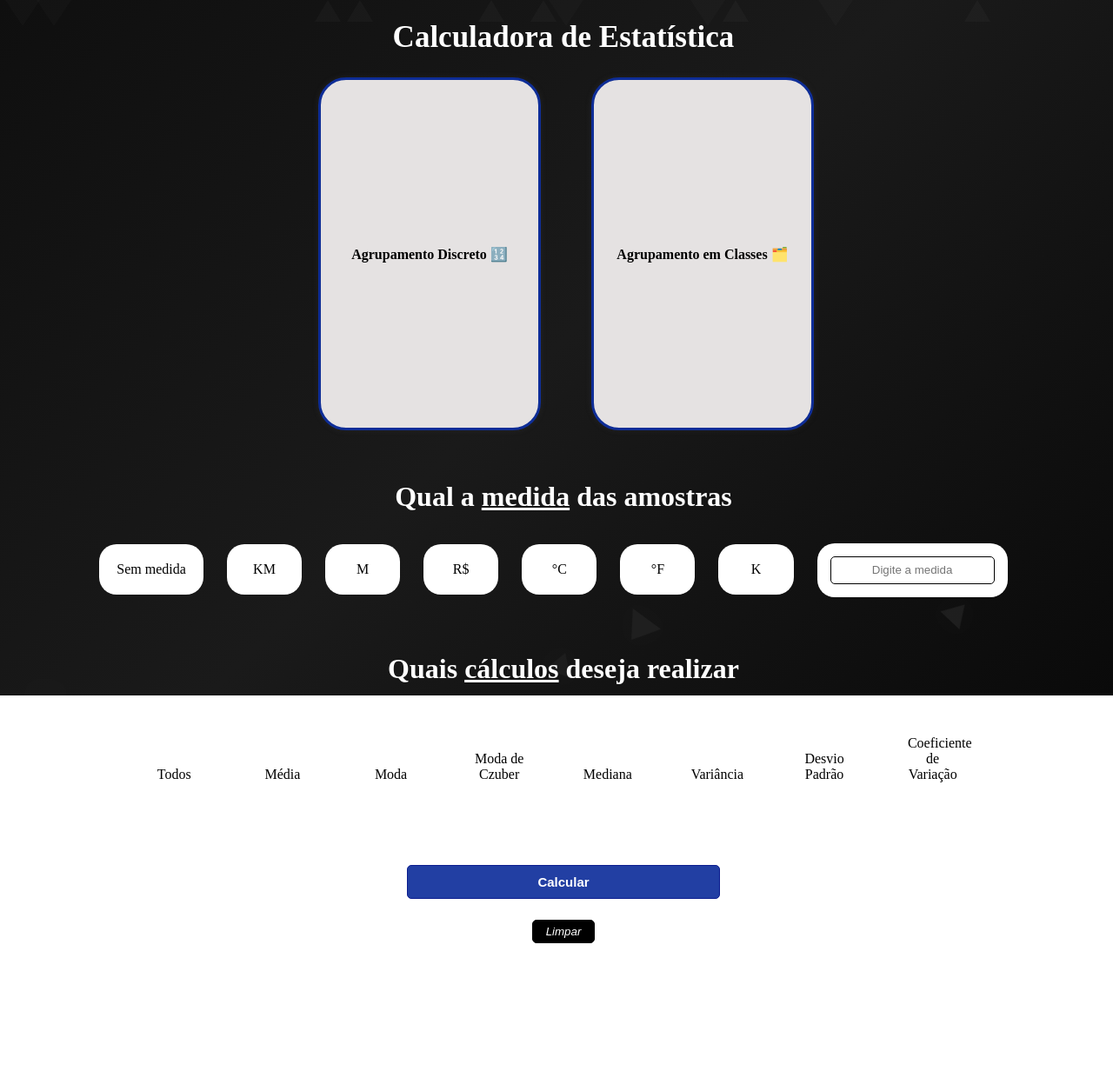
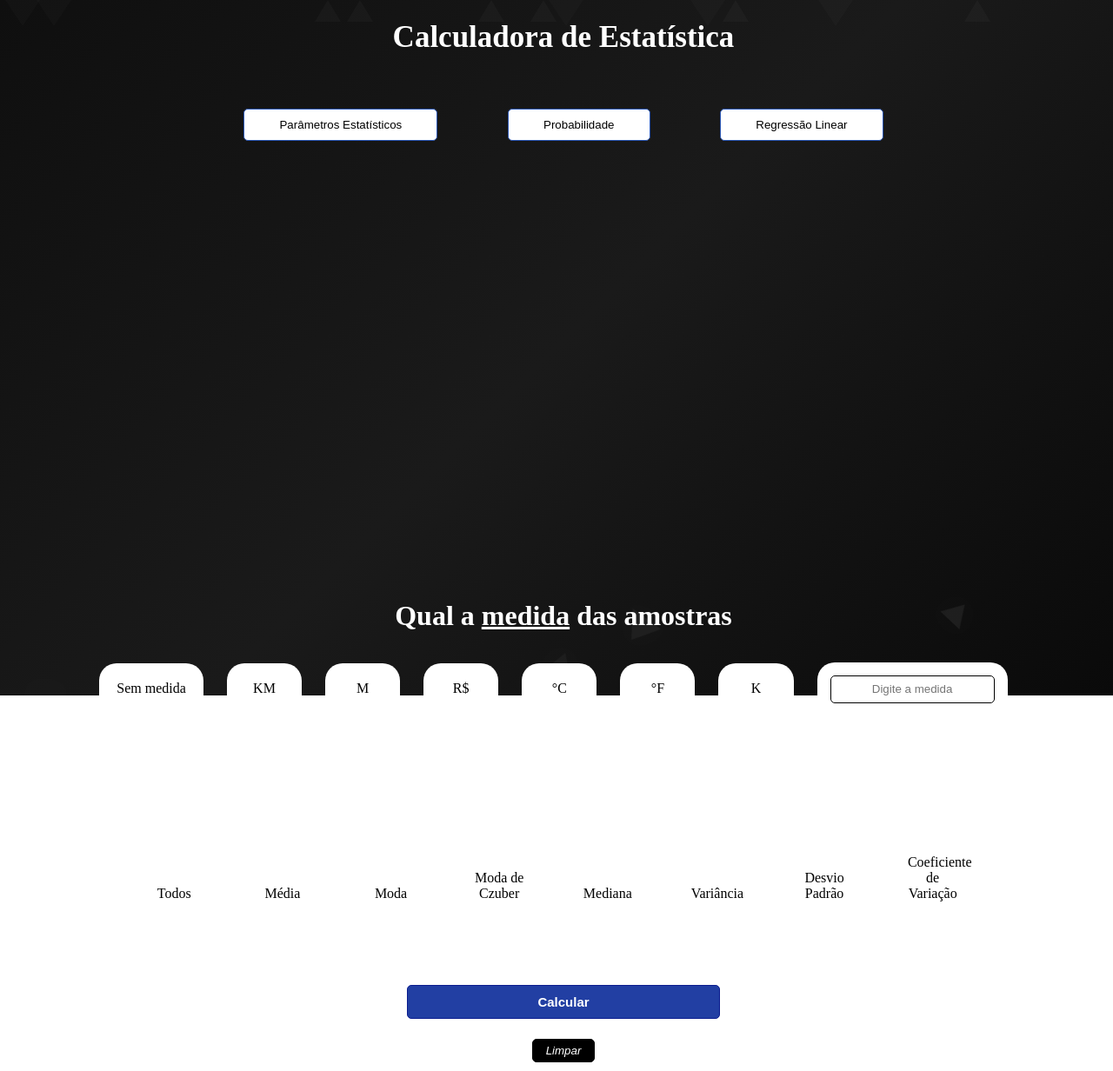
Before and after one commit to IsadoraPBastos/Calculadora-De-Estatistica, a Flask app: page / in a window 1280 px wide. Shown: the top 1232 px of the page at 87% size. Before the commit the page ends 1085 px from the top, so only its background shows below. Run offline with Flask 3, Linux system fonts and the light colour scheme.

Commit message:
Início implementação novos cálculos

```diff
--- a/app.py
+++ b/app.py
@@ -419,6 +419,248 @@
                          mostrarResultados=True,
                          dados_classes=True)
 
+import math
+from scipy.stats import norm #pip install scipy
+
+#distribuicao uniforme
+class DistribuicaoUniforme:
+    def __init__(self, A: float, B: float):
+        if A >= B:
+            raise ValueError('O limite inferior (A) deve ser menor que o limite superior (B).')
+        self.A = A
+        self.B = B
+        self.amplitude = B - A
+
+    def calcular_media(self) -> float:
+        media = (self.A + self.B) / 2
+        return media
+
+    def calcular_variancia(self) -> float:
+        variancia = (self.amplitude ** 2) / 12
+        return variancia
+
+    def calcular_desvio_padrao(self) -> float:
+        desvio_padrao = math.sqrt(self.calcular_variancia())
+        return desvio_padrao
+
+    def calcular_cv(self) -> float:
+        desvio_padrao = self.calcular_desvio_padrao()
+        media = self.calcular_media()
+        if media == 0:
+            return float('inf')
+        cv = (desvio_padrao / media) * 100
+        return cv
+
+    def calcular_probabilidade_intervalo(self, x1:float, x2:float) -> float:
+        #calcula P(x1 <= X <= x2)
+        if x1 > x2:
+            x1, x2 = x2,x1
+        limite_inferior = max(x1, self.A)
+        limite_superior = min(x2, self.B)
+
+        if limite_inferior >= limite_superior:
+                return 0.0
+
+        probabilidade = (limite_superior - limite_inferior) / self.amplitude
+        return probabilidade * 100
+
+    #retorna o valor da função densidade de probilidade f(x) para um dado ponto x
+    def densidade_probabilidade(self, x: float) -> float:
+        if self.A <= x <= self.B:
+            return 1 / self.amplitude
+        else:
+            return 0.0
+
+#--- EXERCICIO PASSADO PELO JC ---
+A = -2.75 #-27,5 ou -2.75?
+B = 10.17
+print(f'\nDistribuição Uniforme Contínua em A={A} e B={B}\n')
+try:
+    dist = DistribuicaoUniforme(A=A, B=B)
+
+    #1.paramentros
+    media = dist.calcular_media()
+    variancia = dist.calcular_variancia()
+    desvio_padrao = dist.calcular_desvio_padrao()
+    cv = dist.calcular_cv()
+
+    print(f'Intervalo[A, B]: [{dist.A}. {dist.B}]\n')
+    print(f'A) Média: {media:.2f}\n')
+    print(f'B) Variância: {variancia:.2f}\n')
+    print(f'C) Desvio Padrão: {desvio_padrao:.2f}\n')
+    print(f'D) Coeficiente de Variação (CV): {cv:.2f}%\n')
+
+    #2.probabilidades
+    prob_e = dist.calcular_probabilidade_intervalo(3, 6.98)
+    print(f'E) P(3 < X < 6.98): {prob_e:.2f}%\n')
+
+    prob_f = dist.calcular_probabilidade_intervalo(7.77, B)
+    print(f'F) P(X >= 7.77): {prob_f:.2f}%\n')
+
+    prob_g = dist.calcular_probabilidade_intervalo(A, 5.00)
+    print(f'G) P(X < 5.00): {prob_g:.2f}%\n')
+
+    prob_h = dist.calcular_probabilidade_intervalo(4.57, 4.57)
+    print(f'H) P(X = 4.57): {prob_h:.2f}%\n')
+
+except ValueError as e:
+    print(f'Erro: {e}')
+
+#distribuicao exponencial
+class DistribuicaoExponencial:
+
+    def __init__(self, taxa_lambda: float ):
+        if taxa_lambda <= 0:
+            raise ValueError('O parâmetro lambda deve ser positivo')
+        self.taxa_lambda = taxa_lambda
+
+    def calcular_media(self) -> float:
+        return 1 / self.taxa_lambda
+
+    def calcular_variancia(self) -> float:
+        return 1 / (self.taxa_lambda ** 2)
+
+    def calcular_desvio_padrao(self) -> float:
+        return self.calcular_media()
+
+    def calcular_cv(self) -> float:
+        return 100.0
+
+    def calcular_probabilidade_acumulada(self, A: float) -> float:
+        #calcula a probabilidade P(X <= A)
+        if A < 0:
+            return 0.0
+        prob = 100 * (1 - math.exp(-self.taxa_lambda * A))
+        return prob
+
+    def calcular_prob_sobrevivencia(self, A: float) -> float:
+        #calcula a probabilidade P(X >= A)
+        if A < 0:
+            return 100.0
+        prob = 100 * math.exp(-self.taxa_lambda * A)
+        return prob
+
+    def calcular_probabilidade_intervalo(self, x1: float, x2: float) -> float:
+        #calcula a probabilidade P(x1 <= X <= x2)
+        if x1 > x2:
+            x1, x2 = x2, x1
+        prob_x2 = self.calcular_probabilidade_acumulada(x2)
+        prob_x1 = self.calcular_probabilidade_acumulada(x1)
+        return prob_x2 - prob_x1
+
+
+# --- EXERCICIO PASSADO PELO JC ---
+DESVIO_PADRAO = 5.47
+
+LAMBDA = 1 / DESVIO_PADRAO
+
+print(f'\nDistribuição Exponencial')
+print(f'Desvio Padrão dado: {DESVIO_PADRAO:.2f}')
+print(f'Taxa calculada: {LAMBDA:.2f}')
+try:
+    exp_dist = DistribuicaoExponencial(taxa_lambda=LAMBDA)
+
+    media = exp_dist.calcular_media()
+    print(f'Média de conferência: {media:.2f}\n')
+
+    prob_a = exp_dist.calcular_prob_sobrevivencia(6.99)
+    print(f'A) P(X > 6.99): {prob_a:.2f}%\n')
+
+    prob_b = exp_dist.calcular_probabilidade_acumulada(3.33)
+    print(f'B) P(X <= 3.33): {prob_b:.2F}%\n')
+
+    prob_c = exp_dist.calcular_probabilidade_intervalo(17, 17)
+    print(f'C) P(X = 17): {prob_c:.2F}%\n')
+
+    prob_d = exp_dist.calcular_probabilidade_intervalo(4, 5.50)
+    print(f'D) P(4 < X <= 5,50): {prob_d:.2f}%\n')
+except ValueError as e:
+    print(f'Erro: {e}')
+
+#-- Distribuição Normal Padronizada --
+class DistribuicaoNormalPadrao:
+    def __init__(self):
+        self.media = 0
+        self.desvio_padrao = 1.0
+        self.variancia = 1.0
+
+    def calcular_media(self) -> float:
+        return self.media
+
+    def calcular_variancia(self) -> float:
+        return self.variancia
+
+    def calcular_desvio_padrao(self) -> float:
+        return self.desvio_padrao
+
+    def calcular_cv(self) -> float:
+        return float('inf')
+
+    def calcular_prob_acumulada(self, z: float) -> float:
+        #P(Z <= a) = P(Z < a)
+        prob = norm.cdf(z)
+        return prob * 100
+
+    def calcular_prob_sobrevivencia(self, z: float) -> float:
+        #P(Z >= a) = P(Z > a)
+        prob = norm.sf(z)
+        return prob * 100
+
+    def calcular_probabilidade_intervalo(self, z1: float, z2: float) -> float:
+        #P(a <= Z <= b) = P(a < Z < b)
+        if z1 > z2:
+            z1, z2 = z2, z1
+        prob_z2 = self.calcular_prob_acumulada(z2)
+        prob_z1 = self.calcular_prob_acumulada(z1)
+
+        return prob_z2 - prob_z1
+
+#conversor x pra z
+class TransformacaoZ:
+    def calcular_z_tabela_amostra(X: float, Mu: float, Sigma: float, N: int) -> float:
+        if N <= 0:
+            raise ValueError('O tamanho da amostra (N) deve ser positivo')
+        if Sigma <= 0:
+            raise ValueError('O Desvio Padrão (Sigma) deve ser positivo')
+
+        numerador = X - Mu
+        raiz_N = math.sqrt(N)
+        Z_tabela = (numerador * raiz_N) / Sigma
+        return Z_tabela
+
+# --- EXERCICIO DE EXEMPLO ---
+MEDIA_POPULACIONAL = 25.42
+TAMANHO_AMOSTRA = 36
+DESVIO_POPULACIONAL = 7.25
+MEDIA_AMOSTRAL_INTERESSE = 23.99
+
+print("\n\n--- Distribuição Amostral ---")
+print(f'Dados: média ={MEDIA_POPULACIONAL}, amostra ={TAMANHO_AMOSTRA}, D.P ={DESVIO_POPULACIONAL} para P(X > 23.99)\n')
+
+try:
+    z_calculado = TransformacaoZ.calcular_z_tabela_amostra(
+        X=MEDIA_AMOSTRAL_INTERESSE,
+        Mu=MEDIA_POPULACIONAL,
+        Sigma=DESVIO_POPULACIONAL,
+        N=TAMANHO_AMOSTRA
+    )
+
+    print(f'1. Tabela Z (Z_x) calculado: {z_calculado:.4f}')
+
+    z_dist = DistribuicaoNormalPadrao()
+
+    prob_a = z_dist.calcular_prob_sobrevivencia(z_calculado)
+
+    print(f'2. Probabilidade P(Z > {z_calculado:.4f}): {prob_a:.2f}%')
+
+    # A) P(X > 23.99)
+    print(f'\nA) P(X > 23.99): {prob_a:.2f}%')
+
+except ValueError as e:
+    print(f'Erro: {e}')
+except NameError:
+    print("Erro: Certifique que as classes 'TransformacaoZ' e 'DistribuicaoNormalPadrao' estão definidas.")
+
 
 if __name__ == '__main__':
     app.run(debug=True)
--- a/static/script.js
+++ b/static/script.js
@@ -15,7 +15,9 @@
 function abrirModalDiscreto() {
   document.getElementById("container_modal_discreto").classList.remove("show");
   document.querySelector(".botoes-calcular-limpar").classList.remove("descer");
-  document.querySelector(".container-opcoes-tipo-dado").classList.remove("descer");
+  document
+    .querySelector(".container-opcoes-tipo-dado")
+    .classList.remove("descer");
 }
 
 function abrirModalClasses() {
@@ -33,5 +35,206 @@
 function fecharModalClasses() {
   document.getElementById("container_modal_classes").classList.remove("show");
   document.querySelector(".botoes-calcular-limpar").classList.remove("descer");
-  document.querySelector(".container-opcoes-tipo-dado").classList.remove("descer");
+  document
+    .querySelector(".container-opcoes-tipo-dado")
+    .classList.remove("descer");
 }
+
+function abrirModalVAC() {
+  document.getElementById("container_modal_vac").classList.add("show");
+  document.querySelector(".botoes-calcular-limpar").classList.add("descer");
+  document.querySelector(".container-opcoes-tipo-dado").classList.add("descer");
+}
+
+function fecharModalVAC() {
+  document.getElementById("container_modal_vac").classList.remove("show");
+  document.querySelector(".botoes-calcular-limpar").classList.remove("descer");
+  document
+    .querySelector(".container-opcoes-tipo-dado")
+    .classList.remove("descer");
+}
+
+function abrirModalVAD() {
+  document.getElementById("container_modal_vad").classList.add("show");
+  document.querySelector(".botoes-calcular-limpar").classList.add("descer");
+  document.querySelector(".container-opcoes-tipo-dado").classList.add("descer");
+}
+
+function fecharModalVAD() {
+  document.getElementById("container_modal_vad").classList.remove("show");
+  document.querySelector(".botoes-calcular-limpar").classList.remove("descer");
+  document
+    .querySelector(".container-opcoes-tipo-dado")
+    .classList.remove("descer");
+}
+
+// Seleção dos botões dentro dos modais
+
+const secaoDadosDesordenado = document.getElementById("secaoDadosDesordenados");
+const secaoDadosEmTabela = document.getElementById("secaoDadosEmTabela");
+
+function mostrarDadosDesordenados() {
+  secaoDadosDesordenado.style.display = "flex";
+  secaoDadosEmTabela.style.display = "none";
+
+  document.getElementById("btn-escolha-desordenado").classList.add("ativo");
+  document.getElementById("btn-escolha-tabela").classList.remove("ativo");
+
+  setTimeout(() => {
+    const input = document.getElementById("inputAdicionarDesordenados");
+    if (input) {
+      input.focus();
+    }
+  }, 100);
+}
+
+function mostrarDadosEmTabela() {
+  secaoDadosEmTabela.style.display = "flex";
+  secaoDadosDesordenado.style.display = "none";
+
+  document.getElementById("btn-escolha-desordenado").classList.remove("ativo");
+  document.getElementById("btn-escolha-tabela").classList.add("ativo");
+
+  setTimeout(() => {
+    const input = document.querySelector('input[name="amostra"]');
+    if (input) {
+      input.focus();
+    }
+  }, 100);
+}
+
+const secaoDUnifor = document.getElementById("secaoDUnifor");
+const secaoDExpo = document.getElementById("secaoDExpo");
+const secaoDNormal = document.getElementById("secaoDNormal");
+
+function mostrarDUnifor() {
+  secaoDUnifor.style.display = "flex";
+  secaoDExpo.style.display = "none";
+  secaoDNormal.style.display = "none";
+
+  document.getElementById("btn-escolha-uniforme").classList.add("ativo");
+  document.getElementById("btn-escolha-exponecial").classList.remove("ativo");
+  document.getElementById("btn-escolha-normal").classList.remove("ativo");
+}
+
+function mostrarDExpo() {
+  secaoDExpo.style.display = "flex";
+  secaoDUnifor.style.display = "none";
+  secaoDNormal.style.display = "none";
+
+  document.getElementById("btn-escolha-exponecial").classList.add("ativo");
+  document.getElementById("btn-escolha-uniforme").classList.remove("ativo");
+  document.getElementById("btn-escolha-normal").classList.remove("ativo");
+}
+
+function mostrarDNormal() {
+  secaoDExpo.style.display = "none";
+  secaoDUnifor.style.display = "none";
+  secaoDNormal.style.display = "flex";
+
+  document.getElementById("btn-escolha-exponecial").classList.remove("ativo");
+  document.getElementById("btn-escolha-uniforme").classList.remove("ativo");
+  document.getElementById("btn-escolha-normal").classList.add("ativo");
+}
+
+const secaoDBino = document.getElementById("secaoDBino");
+const secaoDPois = document.getElementById("secaoDPois");
+
+function mostrarDBino() {
+  secaoDBino.style.display = "flex";
+  secaoDPois.style.display = "none";
+
+  document.getElementById("btn-escolha-binomial").classList.add("ativo");
+  document.getElementById("btn-escolha-poisson").classList.remove("ativo");
+}
+
+function mostrarDPois() {
+  secaoDPois.style.display = "flex";
+  secaoDBino.style.display = "none";
+
+  document.getElementById("btn-escolha-poisson").classList.add("ativo");
+  document.getElementById("btn-escolha-binomial").classList.remove("ativo");
+}
+
+function mostrarDNormal() {
+  secaoDExpo.style.display = "none";
+  secaoDUnifor.style.display = "none";
+  secaoDNormal.style.display = "flex";
+
+  document.getElementById("btn-escolha-exponecial").classList.remove("ativo");
+  document.getElementById("btn-escolha-uniforme").classList.remove("ativo");
+  document.getElementById("btn-escolha-normal").classList.add("ativo");
+}
+
+// Cards
+let cardDiscreto = document.querySelector(".container-card-discreto");
+let cardClasses = document.querySelector(".container-card-classes");
+let cardVAC = document.querySelector(".container-card-vac");
+let cardVAD = document.querySelector(".container-card-vad");
+let cardEQ1 = document.querySelector(".container-card-eq1");
+
+function paramEsta() {
+  document.getElementById("btn-par-estatisticos").classList.add("ativo");
+  document.getElementById("btn-probabilidade").classList.remove("ativo");
+  document.getElementById("btn-reg-linear").classList.remove("ativo");
+
+  cardVAC.style.display = "none";
+  cardVAC.style.opacity = 0;
+  cardVAD.style.display = "none";
+  cardVAD.style.opacity = 0;
+  cardEQ1.style.display = "none";
+  cardEQ1.style.opacity = 0;
+
+  cardDiscreto.style.display = "block";
+  requestAnimationFrame(() => {
+    cardDiscreto.style.opacity = 1;
+  });
+
+  cardClasses.style.display = "block";
+  requestAnimationFrame(() => {
+    cardClasses.style.opacity = 1;
+  });
+}
+
+function probabilidade() {
+  document.getElementById("btn-par-estatisticos").classList.remove("ativo");
+  document.getElementById("btn-probabilidade").classList.add("ativo");
+  document.getElementById("btn-reg-linear").classList.remove("ativo");
+
+  cardDiscreto.style.display = "none";
+  cardDiscreto.style.opacity = 0;
+  cardClasses.style.display = "none";
+  cardClasses.style.opacity = 0;
+  cardEQ1.style.display = "none";
+  cardEQ1.style.opacity = 0;
+
+  cardVAC.style.display = "block";
+  requestAnimationFrame(() => {
+    cardVAC.style.opacity = 1;
+  });
+
+  cardVAD.style.display = "block";
+  requestAnimationFrame(() => {
+    cardVAD.style.opacity = 1;
+  });
+}
+
+function regreLinear() {
+  document.getElementById("btn-par-estatisticos").classList.remove("ativo");
+  document.getElementById("btn-probabilidade").classList.remove("ativo");
+  document.getElementById("btn-reg-linear").classList.add("ativo");
+
+  cardDiscreto.style.display = "none";
+  cardDiscreto.style.opacity = 0;
+  cardClasses.style.display = "none";
+  cardClasses.style.opacity = 0;
+  cardVAC.style.display = "none";
+  cardVAC.style.opacity = 0;
+  cardVAD.style.display = "none";
+  cardVAD.style.opacity = 0;
+
+  cardEQ1.style.display = "block";
+  requestAnimationFrame(() => {
+    cardEQ1.style.opacity = 1;
+  });
+}
--- a/static/style.css
+++ b/static/style.css
@@ -41,7 +41,7 @@
   height: 20px;
 }
 
-hr{
+hr {
   width: 80%;
   opacity: 0.7;
   border: none;
@@ -49,13 +49,13 @@
   margin: 40px auto;
 }
 
-.btn_calcular{
+.btn_calcular {
   padding: 10px;
   font-size: 15px;
   transition: 0.5s;
 }
 
-.btn_calcular:hover{
+.btn_calcular:hover {
   transform: scale(1.1);
 }
 
@@ -64,12 +64,24 @@
 }
 
 @keyframes chacoalhar {
-  0% { transform: translateX(0); }
-  20% { transform: translateX(-4px); }
-  40% { transform: translateX(4px); }
-  60% { transform: translateX(-4px); }
-  80% { transform: translateX(4px); }
-  100% { transform: translateX(0); }
+  0% {
+    transform: translateX(0);
+  }
+  20% {
+    transform: translateX(-4px);
+  }
+  40% {
+    transform: translateX(4px);
+  }
+  60% {
+    transform: translateX(-4px);
+  }
+  80% {
+    transform: translateX(4px);
+  }
+  100% {
+    transform: translateX(0);
+  }
 }
 
 .btn_limpar {
@@ -102,7 +114,7 @@
   transition: margin-top 0.3s ease;
 }
 
-.titulo-medida-amostras{
+.titulo-medida-amostras {
   margin-bottom: 3%;
 }
 
@@ -133,7 +145,8 @@
   margin: 20px;
 }
 
-.container-escolha-calculo, .container-opcoes-tipo-dado {
+.container-escolha-calculo,
+.container-opcoes-tipo-dado {
   margin: 5%;
   margin-top: 3%;
 }
@@ -159,7 +172,7 @@
   color: white;
 }
 
-label[for="modaCzuber"].disabled{
+label[for="modaCzuber"].disabled {
   background-color: gray;
   cursor: not-allowed;
   opacity: 0.6;
@@ -175,12 +188,25 @@
   position: relative;
 }
 
-.front-discreto, .back-discreto, .front-classes, .back-classes {
+.front-discreto,
+.back-discreto,
+.front-classes,
+.back-classes,
+.front-vac,
+.back-vac,
+.front-vad,
+.back-vad,
+.front-eq1,
+.back-eq1 {
   background-color: #e5e2e2;
   border: 3px solid #0e2d97;
 }
-/* Card Agrupamento Discreto */
-.card-discreto {
+/* Cards */
+.card-discreto,
+.card-classes,
+.card-vac,
+.card-vad,
+.card-eq1 {
   height: 100%;
   width: 100%;
   position: relative;
@@ -189,18 +215,33 @@
   transform-style: preserve-3d;
 }
 
-.container-card-discreto {
+.container-card-discreto,
+.container-card-classes,
+.container-card-vac,
+.container-card-vad,
+.container-card-eq1 {
   height: 400px;
   width: 250px;
   perspective: 800px;
+  display: none;
+  opacity: 0;
+  transition: opacity 0.4s ease;
 }
 
-.container-card-discreto:hover > .card-discreto {
+.container-card-discreto:hover .card-discreto,
+.container-card-classes:hover .card-classes,
+.container-card-vac:hover .card-vac,
+.container-card-vad:hover .card-vad,
+.container-card-eq1:hover .card-eq1 {
   cursor: pointer;
   transform: rotateY(180deg);
 }
 
-.front-discreto {
+.front-discreto,
+.front-classes,
+.front-vac,
+.front-vad,
+.front-eq1 {
   height: 100%;
   width: 100%;
   border-radius: 2rem;
@@ -213,54 +254,11 @@
   display: flex;
 }
 
-.back-discreto{
-  height: 100%;
-  width: 100%;
-  border-radius: 2rem;
-  box-shadow: 0 0 5px 2px rgba(50, 50, 50, 0.25);
-  position: absolute;
-  backface-visibility: hidden;
-}
-
-.back-discreto {
-  transform: rotateY(180deg);
-}
-
-/* Card Agrupamento em Classes*/
-.card-classes {
-  height: 100%;
-  width: 100%;
-  position: relative;
-  display: flex;
-  transition: transform 1500ms;
-  transform-style: preserve-3d;
-}
-
-.container-card-classes {
-  height: 400px;
-  width: 250px;
-  perspective: 800px;
-}
-
-.container-card-classes:hover > .card-classes {
-  cursor: pointer;
-  transform: rotateY(180deg);
-}
-
-.front-classes {
-  height: 100%;
-  width: 100%;
-  border-radius: 2rem;
-  box-shadow: 0 0 5px 2px rgba(50, 50, 50, 0.25);
-  position: absolute;
-  backface-visibility: hidden;
-  flex-direction: column;
-  justify-content: center;
-  align-items: center;
-  display: flex;
-}
-
-.back-classes {
+.back-discreto,
+.back-classes,
+.back-vac,
+.back-vad,
+.back-eq1 {
   height: 100%;
   width: 100%;
   border-radius: 2rem;
@@ -308,13 +306,18 @@
   margin: auto;
 }
 
-.divisao-modal{
+.divisao-modal {
   display: flex;
   justify-content: center;
 }
 
 #secaoDadosDesordenados,
-#secaoDadosEmTabela {
+#secaoDadosEmTabela,
+#secaoDUnifor,
+#secaoDExpo,
+#secaoDNormal,
+#secaoDBino,
+#secaoDPois {
   display: none;
 }
 
@@ -336,18 +339,47 @@
   transition: 0.3s;
 }
 
-#btn-escolha-desordenado.ativo {
+#btn-escolha-desordenado.ativo,
+#btn-escolha-tabela.ativo,
+#btn-escolha-uniforme.ativo,
+#btn-escolha-exponecial.ativo,
+#btn-escolha-normal.ativo,
+#btn-escolha-poisson.ativo,
+#btn-escolha-binomial.ativo {
   background-color: black;
   color: white;
   transition: 0.3s;
 }
 
-#btn-escolha-tabela.ativo {
-  background-color: black;
+#btn-par-estatisticos,
+#btn-probabilidade,
+#btn-reg-linear {
+  margin: 3%;
+  padding: 10px;
+  padding-left: 40px;
+  padding-right: 40px;
+  border-radius: 5px;
+  border: solid 1px #2955b3;
+  background-color: white;
+  color: black;
+  cursor: pointer;
+}
+
+#btn-par-estatisticos:hover,
+#btn-probabilidade:hover,
+#btn-reg-linear:hover {
+  background-color: #2955b3;
   color: white;
   transition: 0.3s;
 }
 
+#btn-par-estatisticos.ativo,
+#btn-probabilidade.ativo,
+#btn-reg-linear.ativo {
+  background-color: #2955b3;
+  color: white;
+  transition: 0.3s;
+}
 
 /* Mensagem de erro */
 #msg-erro,
@@ -372,11 +404,11 @@
 }
 
 /* Parte dos resultados */
-.container-estatisticas-dos-dados{
+.container-estatisticas-dos-dados {
   display: none;
 }
 
-.container-calculos-resultados{
+.container-calculos-resultados {
   display: flex;
   justify-content: center;
   gap: 3rem;
@@ -397,13 +429,11 @@
   border: 3px solid #171783;
 }
 
-
 input::-webkit-outer-spin-button,
 input::-webkit-inner-spin-button {
   -webkit-appearance: none;
   margin: 0;
 }
-
 
 .triangles-background {
   position: fixed;
--- a/templates/index.html
+++ b/templates/index.html
@@ -17,9 +17,12 @@
     <div class="triangles-background" id="trianglesBackground"></div>
 
     <h1 style="color:white; font-size: 35px;">Calculadora de Estatística</h1>
+    <button onclick="paramEsta()" id="btn-par-estatisticos">Parâmetros Estatísticos</button>
+    <button onclick="probabilidade()" id="btn-probabilidade">Probabilidade</button>
+    <button onclick="regreLinear()" id="btn-reg-linear">Regressão Linear</button>
     <div class="container-cards">
       <!-- Parte dos cards-->
-      <div class="container-card-discreto">
+      <div class="container-card-discreto" >
         <div onclick="abrirModalDiscreto()" class="card-discreto">
           <div class="front-discreto"><b>Agrupamento Discreto 🔢</b></div>
           <div class="back-discreto"><h3 style="margin-top: 35px">Agrupamento Discreto</h3><h4 style="margin: 10px; margin-top: 30px;">Dados Desordenados</h4><p style="margin: 3px;"><u>Exemplo</u></p><p style="margin: 0px 30px">1 - 2 - 3 - 2 - 5 - 5 - 2 - 5 - 3 - 6 - 5 - 3 - 2 - 4 - 3</p>
@@ -810,38 +881,7 @@
         createTriangles();
       });
 
-      const secaoDadosDesordenado = document.getElementById('secaoDadosDesordenados');
-      const secaoDadosEmTabela = document.getElementById('secaoDadosEmTabela');
 
-      function mostrarDadosDesordenados() {
-        secaoDadosDesordenado.style.display = 'flex';
-        secaoDadosEmTabela.style.display = 'none';
-
-        document.getElementById('btn-escolha-desordenado').classList.add("ativo");
-        document.getElementById('btn-escolha-tabela').classList.remove("ativo");
-
-        setTimeout(() => {
-          const input = document.getElementById('inputAdicionarDesordenados');
-          if (input) {
-            input.focus();
-          }
-        }, 100);
-      }
-
-      function mostrarDadosEmTabela() {
-        secaoDadosEmTabela.style.display = 'flex';
-        secaoDadosDesordenado.style.display = 'none';
-
-        document.getElementById('btn-escolha-desordenado').classList.remove("ativo");
-        document.getElementById('btn-escolha-tabela').classList.add("ativo");
-
-        setTimeout(() => {
-          const input = document.querySelector('input[name="amostra"]');
-          if (input) {
-            input.focus();
-          }
-        }, 100);
-      }
 
       document.addEventListener("DOMContentLoaded", () => {
 
```
Also changed, not shown: other parts of templates/index.html (+73 -5 lines), README.md. Lines whose indentation alone changed are shown as unchanged.
